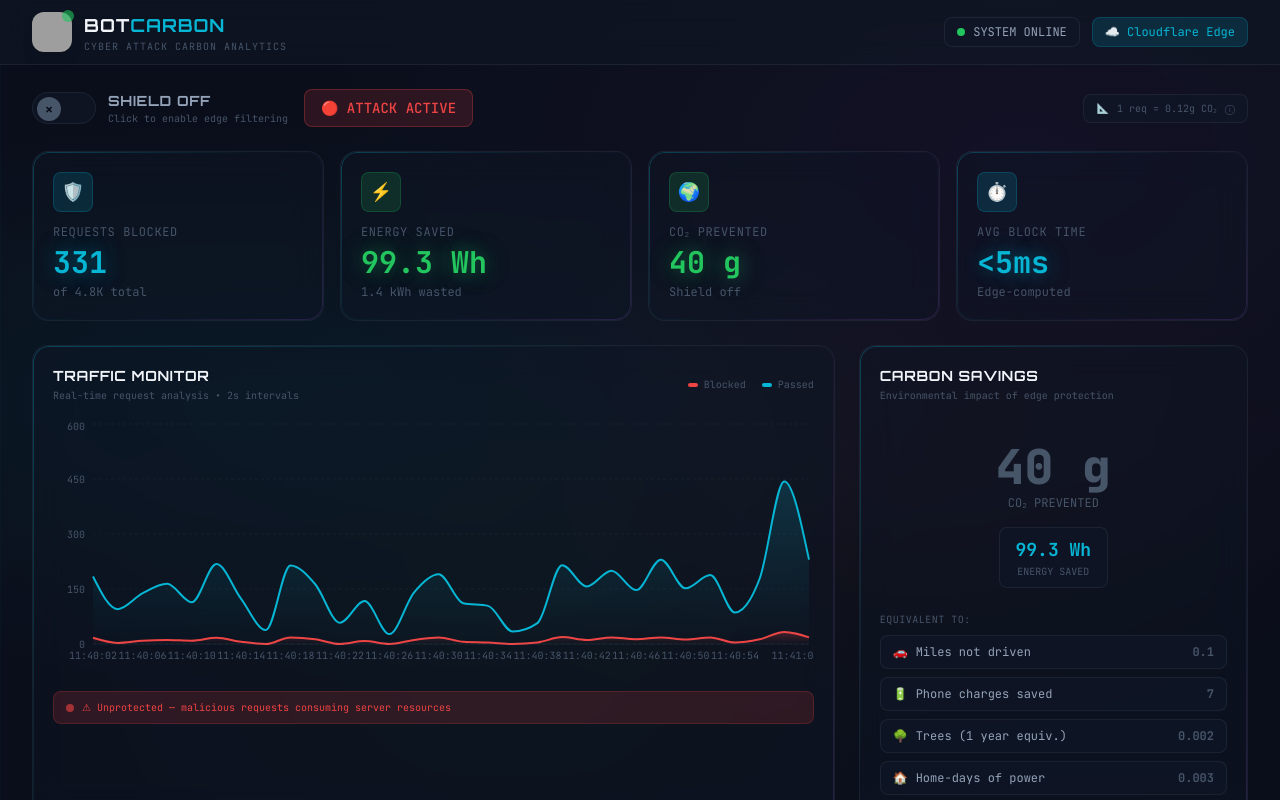
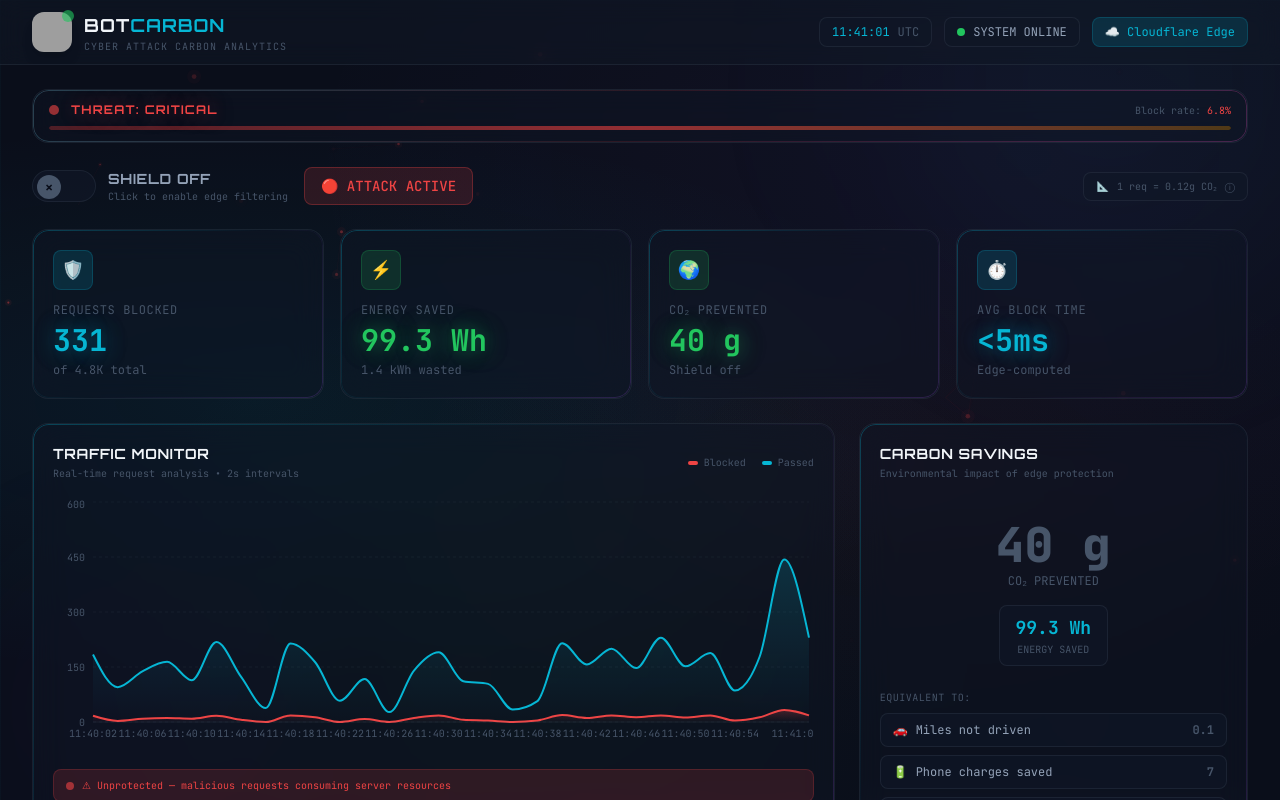
Before and after one commit to edycutjong/botcarbon, a Next.js app: page / in a window 1280 px wide. Shown: the top 800 px of the page. Built offline with nearby package versions, Linux system fonts and the light colour scheme; grey boxes are pictures that could not be loaded.

Commit message:
style(layout): integrate ParticleField and ThreatLevel components into main dashboard layout, refine header aesthetics

```diff
--- a/src/app/layout.tsx
+++ b/src/app/layout.tsx
@@ -55,7 +55,7 @@ export default function RootLayout({
       suppressHydrationWarning
       className={`dark ${inter.variable} ${jetbrainsMono.variable} ${orbitron.variable}`}
     >
-      <body className="min-h-screen bg-grid antialiased">
+      <body className="min-h-screen bg-orbs antialiased">
         {children}
       </body>
     </html>
--- a/src/app/page.tsx
+++ b/src/app/page.tsx
@@ -8,6 +8,8 @@ import { AttackLog } from '@/components/AttackLog';
 import { AttackMap } from '@/components/AttackMap';
 import { FormulaTooltip } from '@/components/FormulaTooltip';
 import { Header } from '@/components/Header';
+import { ParticleField } from '@/components/ParticleField';
+import { ThreatLevel } from '@/components/ThreatLevel';
 import { calculateCarbon, formatNumber, formatKwh, formatCo2 } from '@/lib/carbon';
 import {
   generateInitialTraffic,
@@ -17,6 +19,26 @@ import {
   type TrafficDataPoint,
 } from '@/lib/mock-data';
 import { useState, useEffect, useCallback, useRef, useMemo } from 'react';
+import { motion, AnimatePresence } from 'framer-motion';
+
+/** Stagger container for cascading entrance */
+const stagger = {
+  hidden: { opacity: 0 },
+  visible: {
+    opacity: 1,
+    transition: { staggerChildren: 0.08, delayChildren: 0.2 },
+  },
+};
+
+/** Individual item entrance animation */
+const fadeUp = {
+  hidden: { opacity: 0, y: 20 },
+  visible: {
+    opacity: 1,
+    y: 0,
+    transition: { duration: 0.5, ease: 'easeOut' as const },
+  },
+};
 
 export default function DashboardPage() {
   // ---- State (lazy initializers) ----
@@ -35,6 +57,9 @@ export default function DashboardPage() {
   const [attackLog, setAttackLog] = useState<AttackEvent[]>(() =>
     generateAttackBatch(15, false)
   );
+
+  // Shield activation ripple state
+  const [shieldRipple, setShieldRipple] = useState<{ id: number; active: boolean } | null>(null);
 
   // Ref to track shield state in intervals
   const shieldRef = useRef(shieldActive);
@@ -62,6 +87,12 @@ export default function DashboardPage() {
   const totalBlocked = totals.blocked;
   const totalRequests = totals.total;
 
+  // ---- Blocked percentage for threat level ----
+  const blockedPercentage = useMemo(() => {
+    if (totalRequests === 0) return 0;
+    return (totalBlocked / totalRequests) * 100;
+  }, [totalBlocked, totalRequests]);
+
   // ---- Real-time traffic simulation ----
   useEffect(() => {
     const interval = setInterval(() => {
@@ -79,9 +110,13 @@ export default function DashboardPage() {
     return () => clearInterval(interval);
   }, []);
 
-  // ---- Toggle handler ----
+  // ---- Toggle handler with ripple effect ----
   const handleShieldToggle = useCallback(() => {
-    setShieldActive((prev) => !prev);
+    setShieldActive((prev) => {
+      const next = !prev;
+      setShieldRipple({ id: Date.now(), active: next });
+      return next;
+    });
   }, []);
 
   // ---- Attack simulation toggle ----
@@ -101,12 +136,55 @@ export default function DashboardPage() {
   }
 
   return (
-    <div className="min-h-screen flex flex-col">
+    <div className="min-h-screen flex flex-col relative">
+      {/* Animated particle network background */}
+      <ParticleField shieldActive={shieldActive} isUnderAttack={isUnderAttack} />
+
+      {/* Shield activation ripple */}
+      <AnimatePresence>
+        {shieldRipple && (
+          <motion.div
+            key={shieldRipple.id}
+            initial={{ scale: 0, opacity: 0.5 }}
+            animate={{ scale: 4, opacity: 0 }}
+            exit={{ opacity: 0 }}
+            transition={{ duration: 0.8, ease: [0.16, 1, 0.3, 1] }}
+            onAnimationComplete={() => setShieldRipple(null)}
+            className="fixed top-1/2 left-1/2 -translate-x-1/2 -translate-y-1/2 pointer-events-none z-40"
+          >
+            <div
+              className={`w-40 h-40 rounded-full border-2 ${
+                shieldRipple.active
+                  ? 'border-green/40 bg-green/5'
+                  : 'border-red/40 bg-red/5'
+              }`}
+            />
+          </motion.div>
+        )}
+      </AnimatePresence>
+
       <Header />
 
-      <main className="flex-1 px-4 md:px-6 lg:px-8 py-6 max-w-[1600px] mx-auto w-full">
+      <main className="flex-1 px-4 md:px-6 lg:px-8 py-6 max-w-[1600px] mx-auto w-full relative z-10">
+        <motion.div
+          variants={stagger}
+          initial="hidden"
+          animate="visible"
+        >
+          {/* Threat level indicator */}
+          <motion.div variants={fadeUp}>
+            <ThreatLevel
+              isUnderAttack={isUnderAttack}
+              shieldActive={shieldActive}
+              blockedPercentage={blockedPercentage}
+            />
+          </motion.div>
+
           {/* Top controls bar */}
-        <div className="flex flex-col md:flex-row items-start md:items-center justify-between gap-4 mb-6">
+          <motion.div
+            variants={fadeUp}
+            className="flex flex-col md:flex-row items-start md:items-center justify-between gap-4 mb-6"
+          >
             <div className="flex items-center gap-4">
               <ShieldToggle active={shieldActive} onToggle={handleShieldToggle} />
               <button
@@ -122,10 +200,10 @@ export default function DashboardPage() {
               </button>
             </div>
             <FormulaTooltip />
-        </div>
+          </motion.div>
 
-        {/* Metric cards row */}
-        <div className="dashboard-grid mb-6">
+          {/* Metric cards row — staggered */}
+          <motion.div variants={fadeUp} className="dashboard-grid mb-6">
             <MetricCard
               id="metric-blocked"
               label="Requests Blocked"
@@ -159,10 +237,10 @@ export default function DashboardPage() {
               color="cyan"
               subtitle="Edge-computed"
             />
-        </div>
+          </motion.div>
 
           {/* Main content grid */}
-        <div className="grid grid-cols-1 xl:grid-cols-3 gap-6 mb-6">
+          <motion.div variants={fadeUp} className="grid grid-cols-1 xl:grid-cols-3 gap-6 mb-6">
             {/* Traffic chart (2/3 width) */}
             <div className="xl:col-span-2">
               <TrafficChart data={trafficData} shieldActive={shieldActive} />
@@ -172,22 +250,23 @@ export default function DashboardPage() {
             <div>
               <CarbonGauge carbon={carbon} shieldActive={shieldActive} />
             </div>
-        </div>
+          </motion.div>
 
           {/* Bottom row: Attack map + Attack log */}
-        <div className="grid grid-cols-1 xl:grid-cols-2 gap-6">
+          <motion.div variants={fadeUp} className="grid grid-cols-1 xl:grid-cols-2 gap-6">
             <AttackMap events={attackLog} />
             <AttackLog events={attackLog} shieldActive={shieldActive} />
-        </div>
+          </motion.div>
+        </motion.div>
       </main>
 
       {/* Footer */}
-      <footer className="border-t border-border py-4 px-6">
+      <footer className="border-t border-border py-4 px-6 relative z-10">
         <div className="max-w-[1600px] mx-auto flex flex-col md:flex-row items-center justify-between gap-2 text-xs text-text-muted font-mono">
           <span>BotCarbon — HackOWASP 8.0 | SDG 13 × Cybersecurity</span>
           <span className="flex items-center gap-2">
             <span className="inline-block w-2 h-2 rounded-full bg-cyan blink" />
-            Powered by Cloudflare Edge Network
+            Powered by Next.js Edge Analytics
           </span>
         </div>
       </footer>
--- a/src/components/Header.tsx
+++ b/src/components/Header.tsx
@@ -1,11 +1,30 @@
 'use client';
 
 import Image from 'next/image';
+import { useEffect, useState } from 'react';
 
 export function Header() {
+  const [clock, setClock] = useState('');
+
+  useEffect(() => {
+    const tick = () => {
+      setClock(
+        new Date().toLocaleTimeString('en-US', {
+          hour12: false,
+          hour: '2-digit',
+          minute: '2-digit',
+          second: '2-digit',
+        })
+      );
+    };
+    tick();
+    const id = setInterval(tick, 1000);
+    return () => clearInterval(id);
+  }, []);
+
   return (
-    <header className="border-b border-border bg-bg-secondary/50 backdrop-blur-md sticky top-0 z-50">
-      <div className="max-w-[1600px] mx-auto px-4 md:px-6 lg:px-8 h-16 flex items-center justify-between">
+    <header className="border-b border-border bg-bg-secondary/50 backdrop-blur-md sticky top-0 z-50 relative overflow-hidden header-sweep">
+      <div className="max-w-[1600px] mx-auto px-4 md:px-6 lg:px-8 h-16 flex items-center justify-between relative z-10">
         {/* Logo + Title */}
         <div className="flex items-center gap-3">
           <div className="relative w-10 h-10 shadow-lg shadow-(--color-cyan)/20 rounded-xl">
@@ -27,6 +46,11 @@ export function Header() {
 
         {/* Status badges */}
         <div className="hidden md:flex items-center gap-3">
+          {/* Live clock */}
+          <div className="flex items-center gap-2 px-3 py-1.5 rounded-lg bg-bg-card border border-border text-xs font-mono">
+            <span className="text-cyan" data-testid="live-clock">{clock}</span>
+            <span className="text-text-muted">UTC</span>
+          </div>
           <div className="flex items-center gap-2 px-3 py-1.5 rounded-lg bg-bg-card border border-border text-xs font-mono">
             <span className="inline-block w-2 h-2 rounded-full bg-green" />
             <span className="text-text-secondary">SYSTEM ONLINE</span>
--- a/src/components/TrafficChart.tsx
+++ b/src/components/TrafficChart.tsx
@@ -120,7 +120,7 @@ export function TrafficChart({ data, shieldActive }: TrafficChartProps) {
               tickLine={false}
               width={40}
             />
-            <Tooltip content={<ChartTooltip />} />
+            <Tooltip content={<ChartTooltip />} isAnimationActive={false} cursor={{ fill: 'transparent' }} />
             <Area
               type="monotone"
               dataKey="blocked"
```
Also changed, not shown: 1 other file (tests, documents, lock files or other folders). Lines whose indentation alone changed are shown as unchanged.
